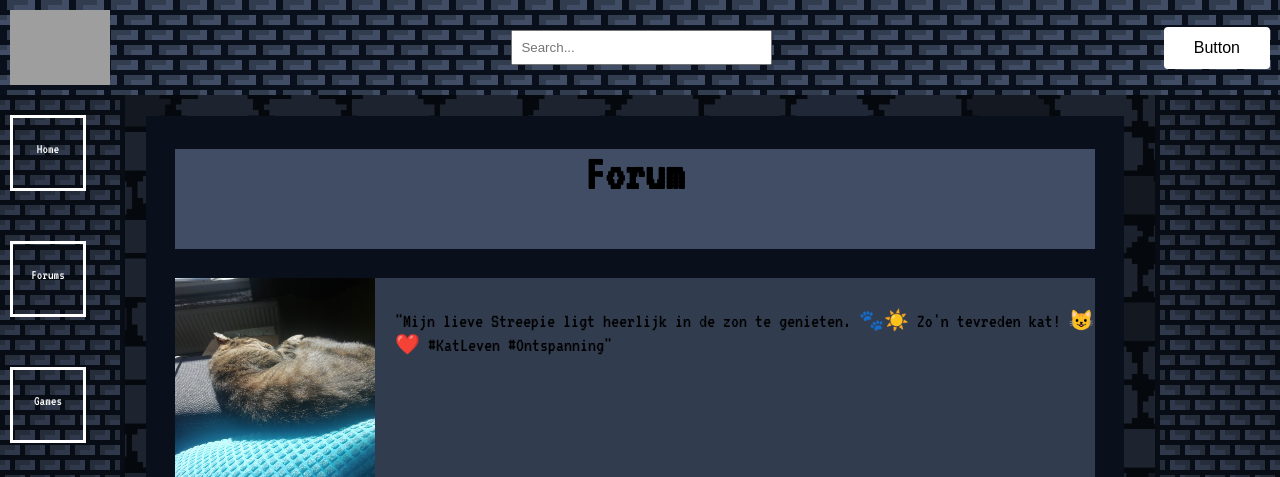
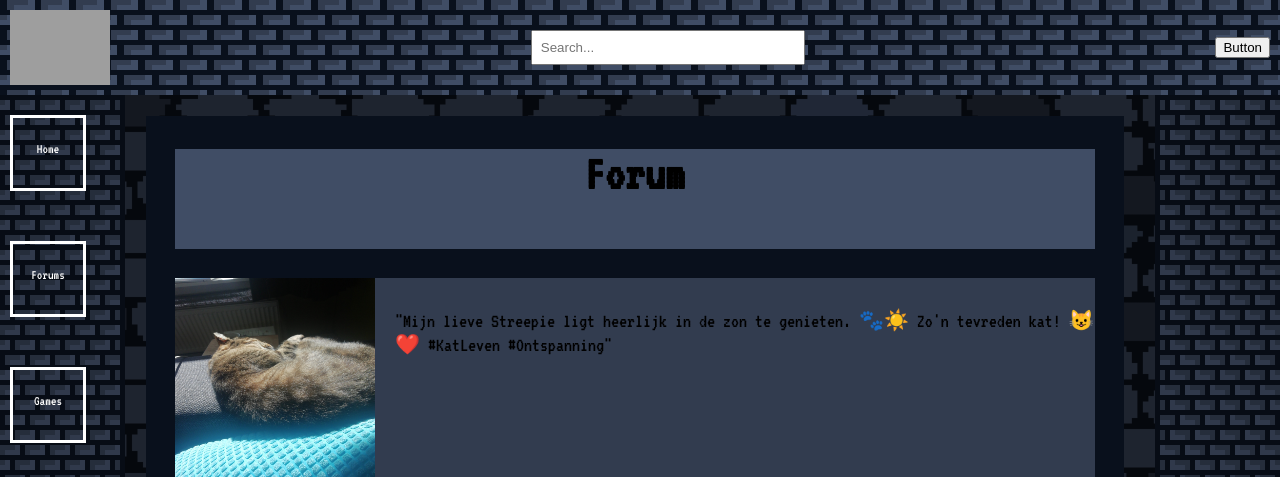
Before and after one commit to RodneyHilgen/Gameblog, a PHP site: page /Forum.html in a window 1280 px wide. Shown: the top 477 px of the page. Run offline with PHP 8.4, Linux system fonts and the light colour scheme; grey boxes are pictures that could not be loaded.

Commit message:
Update Forums.css

```diff
--- a/website ding/Forums.css
+++ b/website ding/Forums.css
@@ -42,7 +42,7 @@ nav .search-bar input {
   box-sizing: border-box;
 }
 
-nav .nav-button {
+nav .nav-inlog {
   padding: 12px 30px;
   background-color: white;
   color: black;
```
